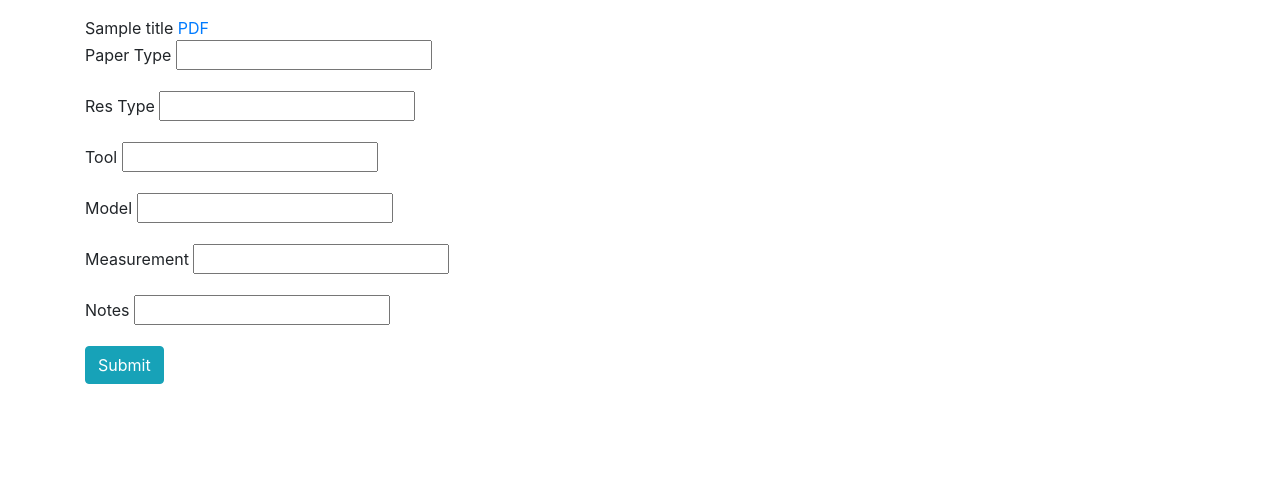
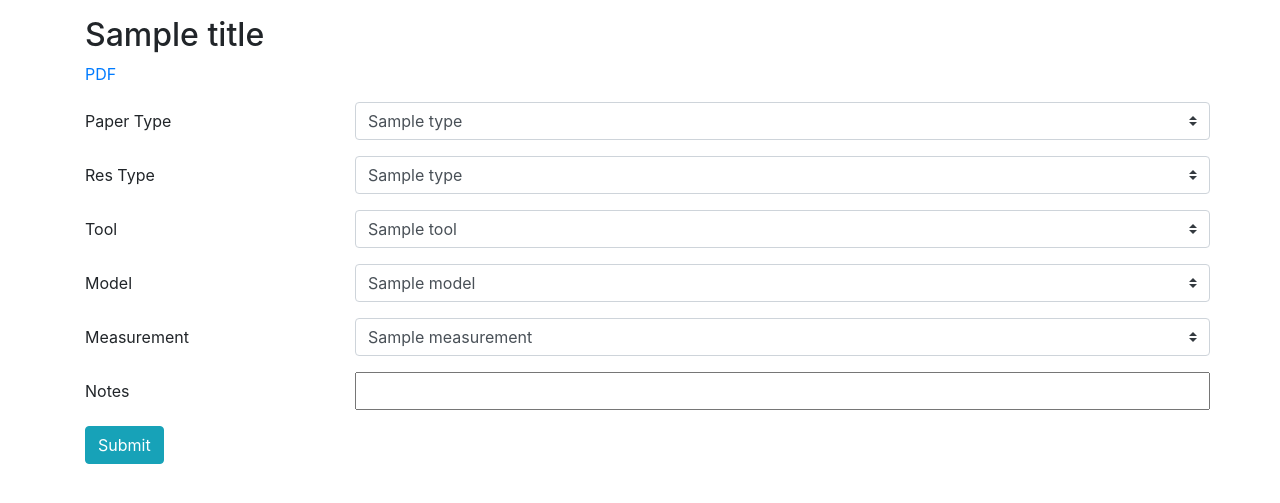
Before and after one commit to andyg0808/paper-reviewer, a Flask app: template templates/spreadsheet.html in a window 1280 px wide. Shown: the top 503 px of the page. Run offline with Flask 2, Linux system fonts and the light colour scheme; the template is opened without the code that fills it: most values are stand-ins (such as "Sample title", 1, 10 or a date in 2020); parts of the project's set-up code (start-up, migrations or seed data) failed here and were passed over; some libraries are stand-ins or nearby versions.

Commit message:
More work on sheets tool and template

```diff
--- a/sheets_tool.py
+++ b/sheets_tool.py
@@ -30,27 +30,57 @@ def save_api_key():
     return mgr.api_callback('/')
 
 
-@app.route("/list/<int:rowid>")
-def list_sheets(rowid):
+def get_available_values(typeid):
     sheets = mgr.get_api()
     sheetid = config.get('sheetid')
-    cellrange = config.get('range')
+    cellrange = config.get('type_filters')[typeid]
+    result = sheets.spreadsheets().values().get(
+            spreadsheetId=sheetid,
+            range=cellrange,
+            majorDimension='COLUMNS'
+            ).execute()
+    return result.get('values', [])[0]
+
+
+def get_row_value(rowid):
+    sheets = mgr.get_api()
+    sheetid = config.get('sheetid')
     sheet = config.get('sheet')
     cellrange = "{}!A{}:U{}".format(sheet, rowid, rowid)
     result = sheets.spreadsheets().values().get(
              spreadsheetId=sheetid,
              range=cellrange).execute()
-    values = result.get('values', [])[0]
+    return result.get('values', [])[0]
+
+
+@app.route("/list/<int:rowid>")
+def list_sheets(rowid):
+    values = get_row_value(rowid)
+
+    paper_types = get_available_values('paper_types')
+    res_types = get_available_values('research_types')
+    tools = get_available_values('tools')
+    models = get_available_values('models')
+    measurements = get_available_values('measurements')
 
     return flask.render_template("spreadsheet.html",
+            rowid=rowid,
             title=values[0],
-            url=values[1])
+            url=values[1],
+            paper_types=paper_types,
+            res_types=res_types,
+            tools=tools,
+            models=models,
+            measurements=measurements)
 
 
-@app.route("/set_values")
+@app.route("/set_values", methods=['POST'])
 def set_sheet_values():
+    rowid = int(flask.request.form['rowid'])
     sheets = mgr.get_api()
-    return 'abc'
+    values = get_row_value(rowid)
+    print(values)
+    return flask.redirect(flask.url_for('list_sheets', rowid=rowid+1))
 
 
 app.run('localhost', 5000)
--- a/templates/spreadsheet.html
+++ b/templates/spreadsheet.html
@@ -19,39 +19,79 @@
     <div class="container">
       <div class="row">
         <div class="col">
-          {{title}}
+          <h2>{{title}}</h2>
+          <p>
           <a href="{{url}}">PDF</a>
+          </p>
         </div>
       </div>
       <div class="row">
         <div class="col-sm">
-          <form method="post">
-            <input type="hidden" name="paper_id" value="{{paper_id}}">
-            <div class="form-group">
-              <label for="paper_type">Paper Type</label>
-              <input type="input" id="paper_type" name="paper_type">
+          <form method="post" action="/set_values">
+            <input type="hidden" name="rowid" value="{{rowid}}">
+            <div class="row form-group">
+              <label class="col-form-label col-3">Paper Type</label>
+              <select class="custom-select col" name="paper_type">
+                {% for type in paper_types %}
+                <option value="{{type}}">{{type}}</option>
+                {% endfor %}
+              </select>
             </div>
-            <div class="form-group">
-              <label for="res_type">Res Type</label>
-              <input type="input" id="res_type" name="res_type">
+            <div class="row form-group">
+              <label class="col-form-label col-3">Res Type</label>
+              <select class="custom-select col" name="res_type">
+                {% for type in res_types %}
+                <option value="{{type}}">{{type}}</option>
+                {% endfor %}
+              </select>
             </div>
-            <div class="form-group">
-              <label for="tool">Tool</label>
-              <input type="input" id="tool" name="tool">
+            <div class="row form-group">
+              <label class="col-form-label col-3">Tool</label>
+              <select class="custom-select col" name="tool">
+                {% for tool in tools %}
+                <option value="{{tool}}">{{tool}}</option>
+                {% endfor %}
+              </select>
             </div>
-            <div class="form-group">
-              <label for="model">Model</label>
-              <input type="input" id="model" name="model">
+            <div class="row form-group">
+              <label class="col-form-label col-3">Model</label>
+              <select class="custom-select col" name="model">
+                {% for model in models %}
+                <option value="{{model}}">{{model}}</option>
+                {% endfor %}
+              </select>
             </div>
-            <div class="form-group">
-              <label for="measurement">Measurement</label>
-              <input type="input" id="measurement" name="measurement">
+            <div class="row form-group">
+              <label class="col-form-label col-3">Measurement</label>
+              <select class="custom-select col" name="measurement">
+                {% for measurement in measurements %}
+                <option value="{{measurement}}">{{measurement}}</option>
+                {% endfor %}
+              </select>
             </div>
-            <div class="form-group">
-              <label for="notes">Notes</label>
-              <input type="input" id="notes" name="notes">
+            <div class="row form-group">
+              <label class="col-form-label col-3" for="notes">Notes</label>
+              <input class="col" type="input" id="notes" name="notes">
             </div>
-            <button class="btn btn-info" title="" id="submit" formaction="/set_values">Submit</button>
+            <!--
+            <div class="row form-group">
+              <label class="col-form-label col-3" for="res_type">Res Type</label>
+              <input class="col" type="input" id="res_type" name="res_type">
+            </div>
+            <div class="row form-group">
+              <label class="col-form-label col-3" for="tool">Tool</label>
+              <input class="col" type="input" id="tool" name="tool">
+            </div>
+            <div class="row form-group">
+              <label class="col-form-label col-3" for="model">Model</label>
+              <input class="col" type="input" id="model" name="model">
+            </div>
+            <div class="row form-group">
+              <label class="col-form-label col-3" for="measurement">Measurement</label>
+              <input class="col" type="input" id="measurement" name="measurement">
+            </div>
+            -->
+            <button class="btn btn-info" type="submit" formaction="/set_values">Submit</button>
           </form>
         </div>
       </div>
```
